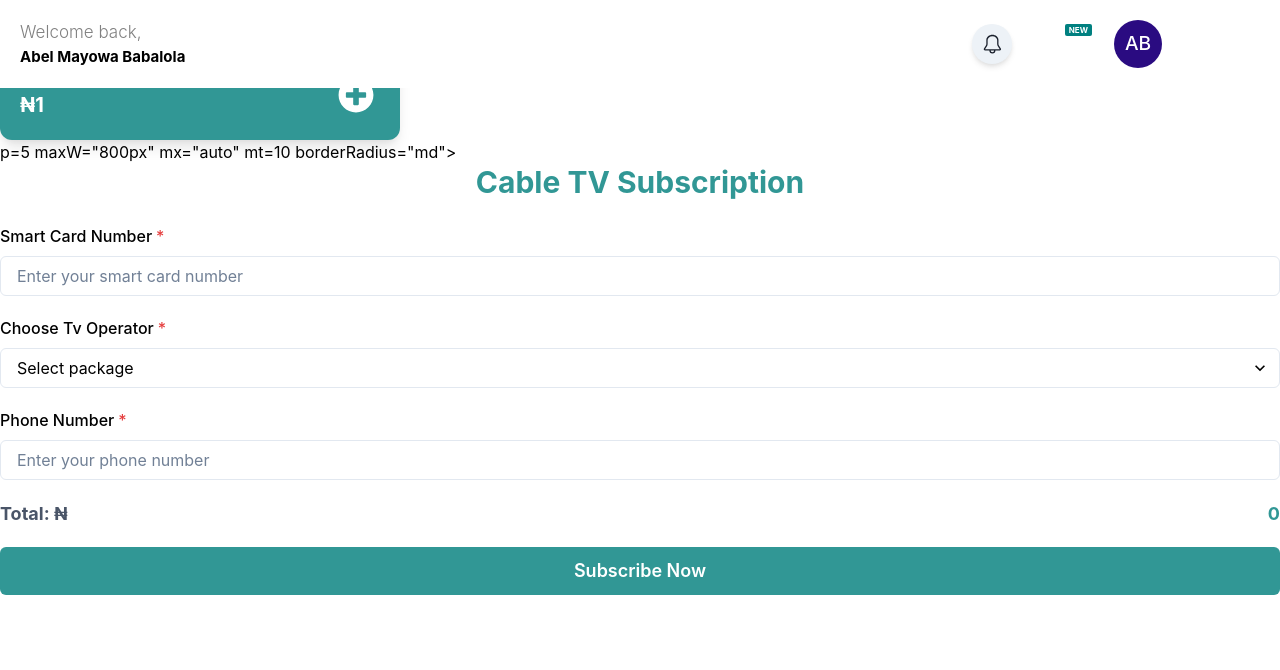
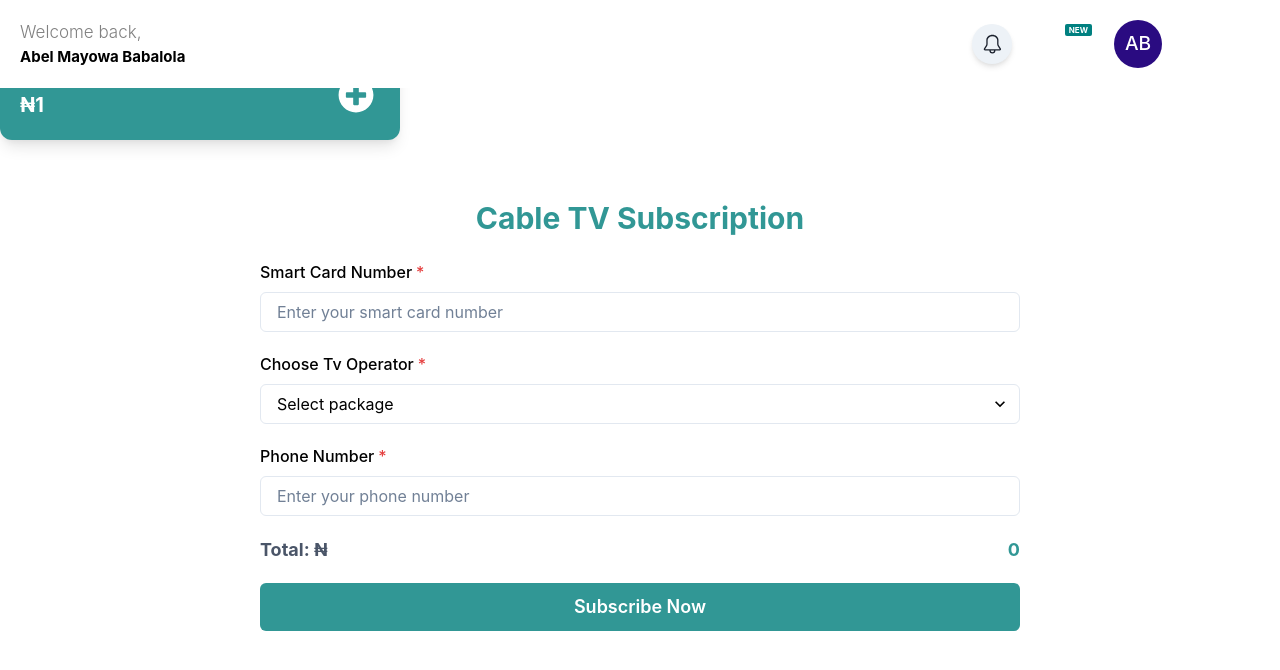
Before and after one commit to Mayor-Myles/Mylezic_Portal, a Next.js app: page /cable in a window 1280 px wide. Shown: the top 670 px of the page. Built offline with nearby package versions, Linux system fonts and the light colour scheme; no server answers.

Commit message:
Update cable.js

```diff
--- a/pages/cable.js
+++ b/pages/cable.js
@@ -38,7 +38,7 @@ function CableTvSubscription() {
     <Box>
     <NavbarTop />
     <Wallet />
-    <Box minH="100vh"> p={5} maxW="800px" mx="auto" mt={10} borderRadius="md">
+    <Box minH="100vh" p={5} maxW="800px" mx="auto" mt={10} borderRadius="md">
       <Heading as="h1" size="lg" mb={6} textAlign="center" color="teal.500">
         Cable TV Subscription
       </Heading>
```
